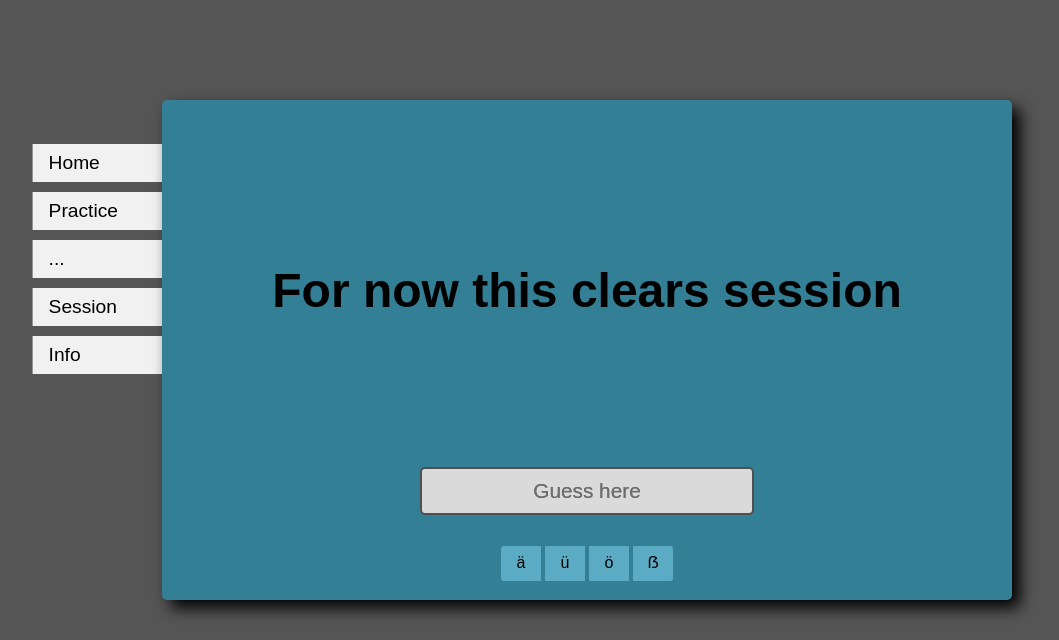
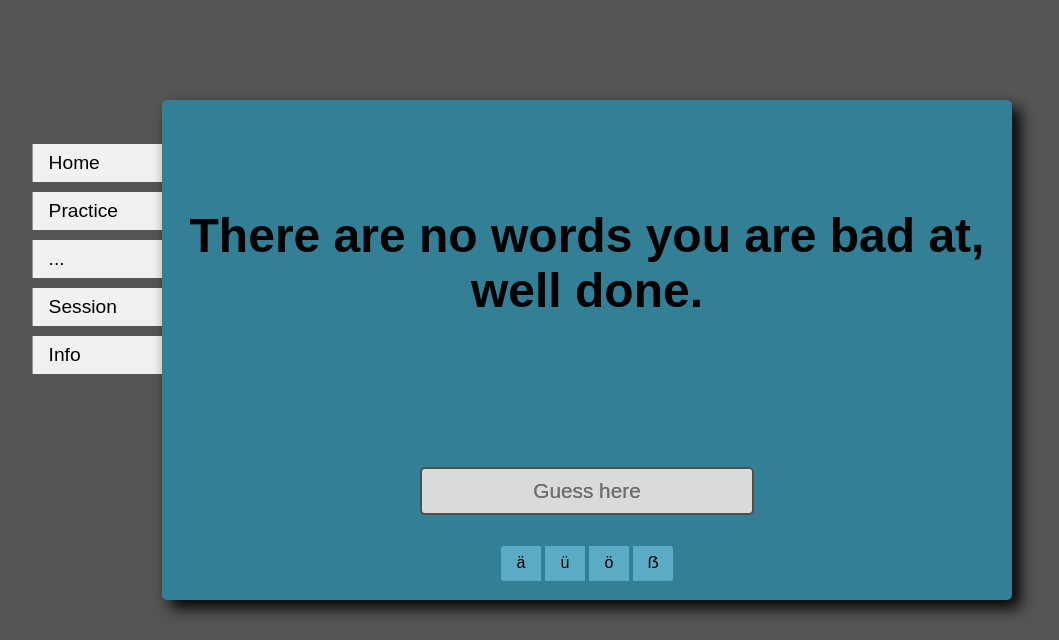
Before and after one commit to KAL17002493/LApp, a Flask app: page /practice/terrible in a window 1280 px wide. Shown: the top 640 px of the page, without its empty margins (53-1112 px from the left). Run offline with Flask 3, Linux system fonts and the light colour scheme.

Commit message:
Implemented full functionality to terrible at practice type.

```diff
--- a/website/otherFunctions.py
+++ b/website/otherFunctions.py
@@ -95,3 +95,27 @@ def wrong_answer(is_incorrect):
 
     db.session.add(user_word_performance)
     db.session.commit()
+
+def get_failed_words_from_db(): #Get all words with from database with fail_count greater than 0
+    failed_words = UserWordPerformance.query.filter(UserWordPerformance.fail_count > 0).all()
+
+    if not failed_words:
+        print("No words with failures found in db.")
+        return None
+    return failed_words
+
+def select_word_randomly_with_weights():
+    words_with_failures = get_failed_words_from_db()
+    if not words_with_failures:
+        print("No words with failures found in db.")
+        session["random_german_word"] = "There are no words you are bad at, well done."
+        session["random_english_word"] = "There are no words you are bad at, well done."
+        return
+
+    words = [uwp.word for uwp in words_with_failures]
+    weights = [uwp.fail_count for uwp in words_with_failures]
+
+    selected_word = random.choices(words, weights=weights, k=1)[0]
+
+    session["random_german_word"] = selected_word.german_word
+    session["random_english_word"] = selected_word.english_word
--- a/website/static/stylesheets/style.css
+++ b/website/static/stylesheets/style.css
@@ -398,6 +398,7 @@ input::placeholder {
     position: fixed;
     bottom: 50%;
     font-size: 3rem;
+    text-align: center;
 }
 
 
--- a/website/templates/info.html
+++ b/website/templates/info.html
@@ -5,10 +5,10 @@
 
 <div class="info-page">
     <ul>
-        <li><strong>1 - 4</strong> numbers on keyboard correspond to <strong>ä, ü, ö, ß</strong> instead while on any of the practice pages, additionally shift + any of the same numbers correspond to capital variants of the same letters.</li>
+        <li><strong>1 - 4</strong> numbers on keyboard correspond to <strong>ä, ü, ö, ß</strong> instead of numbers while on any of the practice pages, additionally shift + any of the same numbers correspond to capital variants of the same letters.</li>
         <li>When adding a new word in english box use slash to add words that have two meanings <br>[English Word 1] <strong>/</strong> [English Word 2]</li>
         <li>When adding a new word in english box use brackers to clerify if it's masculine or feminine <br>[English Word] <strong>(M)</strong></li>
-        <li>For best experience have at least 6 words saved before doing any practice</li>
+        <li>For better experience have at least 6 words saved before doing any practice</li>
         <li>.</li>
     </ul>
 </div<>
--- a/website/templates/terrible.html
+++ b/website/templates/terrible.html
@@ -4,7 +4,7 @@
 {% block pageContent%}
 
 <div class="practice-choices">
-    <h1>For now this clears session</h1>
+    <h1>{{ word_to_display }}</h1>
     <form id="guessForm" method="POST">
         <input autocomplete="off" type="text" id="guess" name="guess" placeholder="Guess here">
     </form>
--- a/website/views.py
+++ b/website/views.py
@@ -151,11 +151,41 @@ def new():
 #Practice terrible at
 @views.route("/practice/terrible", methods=["GET", "POST"])
 def terrible():
+    random_number = session.get("random_number") #This must be here so for the first round of guesses the code would know what random_number is
 
-    session.clear() #Clear the session storage
-    print("Session cleared")
+    #select_word_randomly_with_weights()
 
-    return render_template("terrible.html")
+    if request.method == "POST":
+        guess = request.form.get("guess").strip()
+
+        if random_number == 0:  # Display in German, guess in English
+            english_word = session.get("random_english_word")
+            check_portion = [part.strip() for part in english_word.split("(")[0].split("/")]  # Handle multiple correct answers
+            correct = check_answer(guess, check_portion)
+
+            if correct:
+                flash(f"{guess} is correct!!!", category="success")
+            else:
+                flash(f"My guess: {guess} || Correct answer: {english_word}", category="wrong")
+        else:  # Display in English, guess in German
+            german_word = session.get("random_german_word")
+
+            if check_answer(guess, german_word):
+                flash("Correct!!!", category="success")
+            else:
+                flash(f"My guess: {guess} || Correct answer: {german_word}", category="wrong")
+
+        #Roll the random number again after processing the guess
+        random_number_get()
+        random_number = session.get("random_number") #This MUST be here, it handes all of the following random_number checks / guesses (I am tired whiles writing this I could be more specific but cannot be botehred)
+
+
+    select_word_randomly_with_weights()
+
+    # Send the correct word to the view
+    word_to_display = session.get("random_german_word") if random_number == 0 else session.get("random_english_word")
+
+    return render_template("terrible.html", word_to_display=word_to_display)
 
 #Practice terrible at
 @views.route("/session-variables", methods=["GET", "POST"])
```
Also changed, not shown: instance/database.db.
